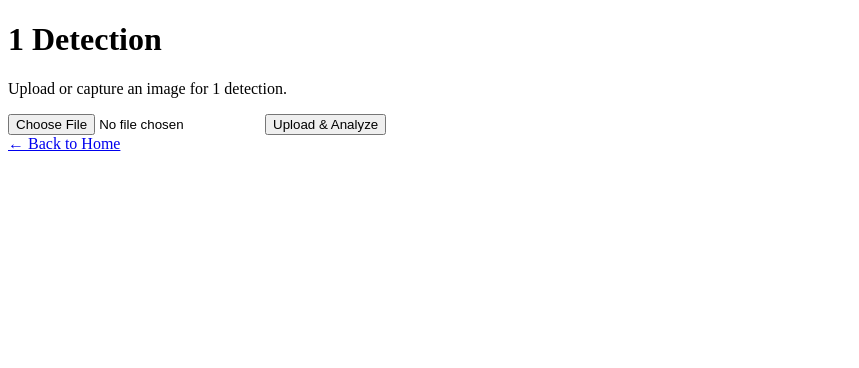
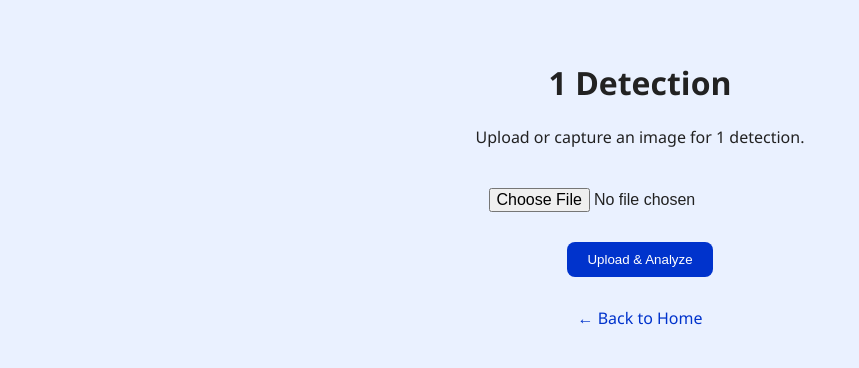
Before and after one commit to Sigfredkent123/NovaAi-detection-pipeline, a Flask app: page /camera/1 in a window 1280 px wide. Shown: the top 368 px of the page, without its empty margins (0-859 px from the left). Run offline with Flask 3, Linux system fonts and the light colour scheme.

Commit message:
Update style.css

```diff
--- a/static/style.css
+++ b/static/style.css
@@ -1,31 +1,143 @@
-body.bg-light-blue {
-  background-color: #e9f2ff;
+body {
+  background-color: #eaf1ff;
+  font-family: 'Segoe UI', sans-serif;
+  color: #222;
+  margin: 0;
+  padding: 0;
 }
 
-.option-card {
-  border-radius: 20px;
-  cursor: pointer;
-  transition: transform 0.2s ease, box-shadow 0.3s ease;
-}
-.option-card:hover {
-  transform: translateY(-5px);
-  box-shadow: 0 8px 20px rgba(0, 0, 0, 0.15);
+.container {
+  text-align: center;
+  max-width: 1000px;
+  margin: 0 auto;
+  padding: 40px 20px;
 }
 
-.step-card {
-  background: white;
-  border-radius: 15px;
-  padding: 20px;
-  box-shadow: 0 3px 8px rgba(0, 0, 0, 0.1);
+.title {
+  color: #0033cc;
+  font-size: 2em;
+  margin-bottom: 10px;
 }
 
-.step-circle {
-  width: 45px;
-  height: 45px;
-  background: #007bff;
+.subtitle {
+  color: #444;
+  margin-bottom: 40px;
+  font-size: 1.1em;
+}
+
+.card-container {
+  display: flex;
+  justify-content: center;
+  gap: 25px;
+  flex-wrap: wrap;
+  margin-bottom: 60px;
+}
+
+.card {
+  background-color: #fff;
+  border-radius: 12px;
+  padding: 20px;
+  width: 250px;
+  box-shadow: 0 4px 10px rgba(0,0,0,0.1);
+  cursor: pointer;
+  transition: transform 0.2s, box-shadow 0.2s;
+}
+
+.card:hover {
+  transform: translateY(-5px);
+  box-shadow: 0 6px 14px rgba(0,0,0,0.15);
+}
+
+.card img {
+  width: 100px;
+  height: 100px;
+  object-fit: cover;
+  border-radius: 8px;
+  margin-bottom: 15px;
+}
+
+.card h2 {
+  color: #0033cc;
+  margin-bottom: 10px;
+}
+
+.how-it-works h2 {
+  color: #0033cc;
+  margin-bottom: 25px;
+}
+
+.steps {
+  display: flex;
+  justify-content: space-around;
+  flex-wrap: wrap;
+  gap: 25px;
+}
+
+.step {
+  width: 250px;
+  background: #fff;
+  border-radius: 12px;
+  padding: 20px;
+  box-shadow: 0 4px 10px rgba(0,0,0,0.1);
+}
+
+.circle {
+  width: 40px;
+  height: 40px;
+  background-color: #0033cc;
+  color: #fff;
+  font-weight: bold;
+  border-radius: 50%;
+  display: inline-flex;
+  align-items: center;
+  justify-content: center;
+  margin-bottom: 10px;
+}
+
+.upload-form {
+  margin: 30px auto;
+  display: flex;
+  flex-direction: column;
+  align-items: center;
+  gap: 20px;
+}
+
+.upload-form input {
+  padding: 10px;
+  font-size: 1em;
+}
+
+.upload-form button {
+  background-color: #0033cc;
+  color: #fff;
+  padding: 10px 20px;
+  border: none;
+  border-radius: 8px;
+  cursor: pointer;
+}
+
+.upload-form button:hover {
+  background-color: #002699;
+}
+
+.result-image {
+  width: 400px;
+  border-radius: 10px;
+  box-shadow: 0 4px 10px rgba(0,0,0,0.2);
+  margin-bottom: 20px;
+}
+
+.download-btn {
+  background-color: #0033cc;
   color: white;
-  border-radius: 50%;
-  font-weight: bold;
-  line-height: 45px;
-  margin: 0 auto;
+  padding: 10px 20px;
+  border-radius: 8px;
+  text-decoration: none;
 }
+
+.back-link {
+  display: block;
+  margin-top: 20px;
+  color: #0033cc;
+  text-decoration: none;
+}
```
